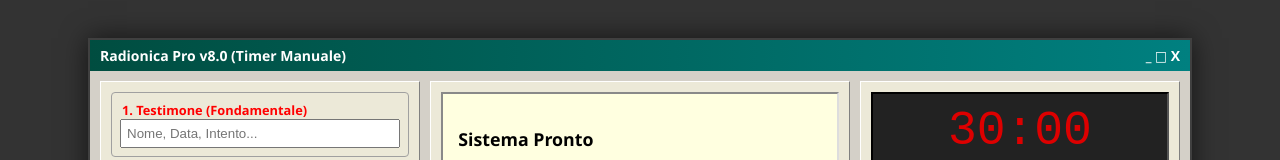
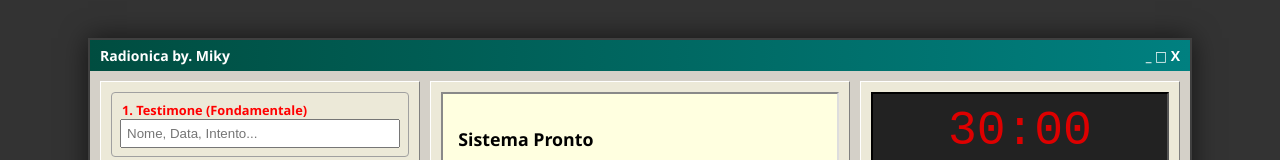
Before and after one commit to prova333345/radionica, a plain HTML site: page index.html in a window 1280 px wide. Shown: the top 160 px of the page. Drawn offline with Linux system fonts and the light colour scheme.

Commit message:
Update index.html

```diff
--- a/index.html
+++ b/index.html
@@ -3,7 +3,7 @@
 <head>
     <meta charset="UTF-8">
     <meta name="viewport" content="width=device-width, initial-scale=1.0">
-    <title>Radionica Pro v8.0 (Timer Manuale)</title>
+    <title>Radionica by. Miky</title>
     <style>
         :root {
             --bg-color: #d4d0c8;
@@ -128,7 +128,7 @@
 
 <div class="window">
     <div class="title-bar">
-        <span>Radionica Pro v8.0 (Timer Manuale)</span>
+        <span>Radionica by. Miky</span>
         <span>_ □ X</span>
     </div>
 
```
